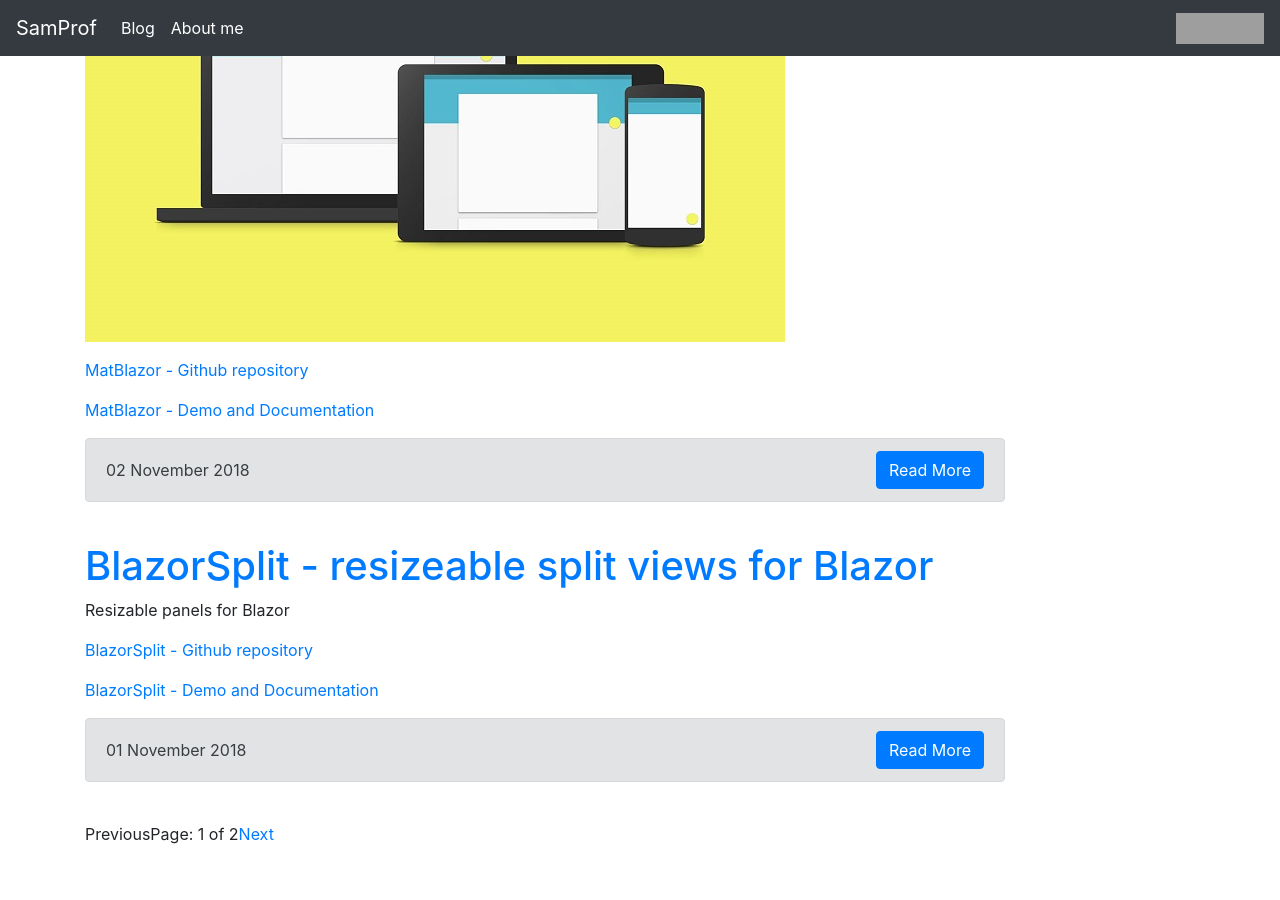
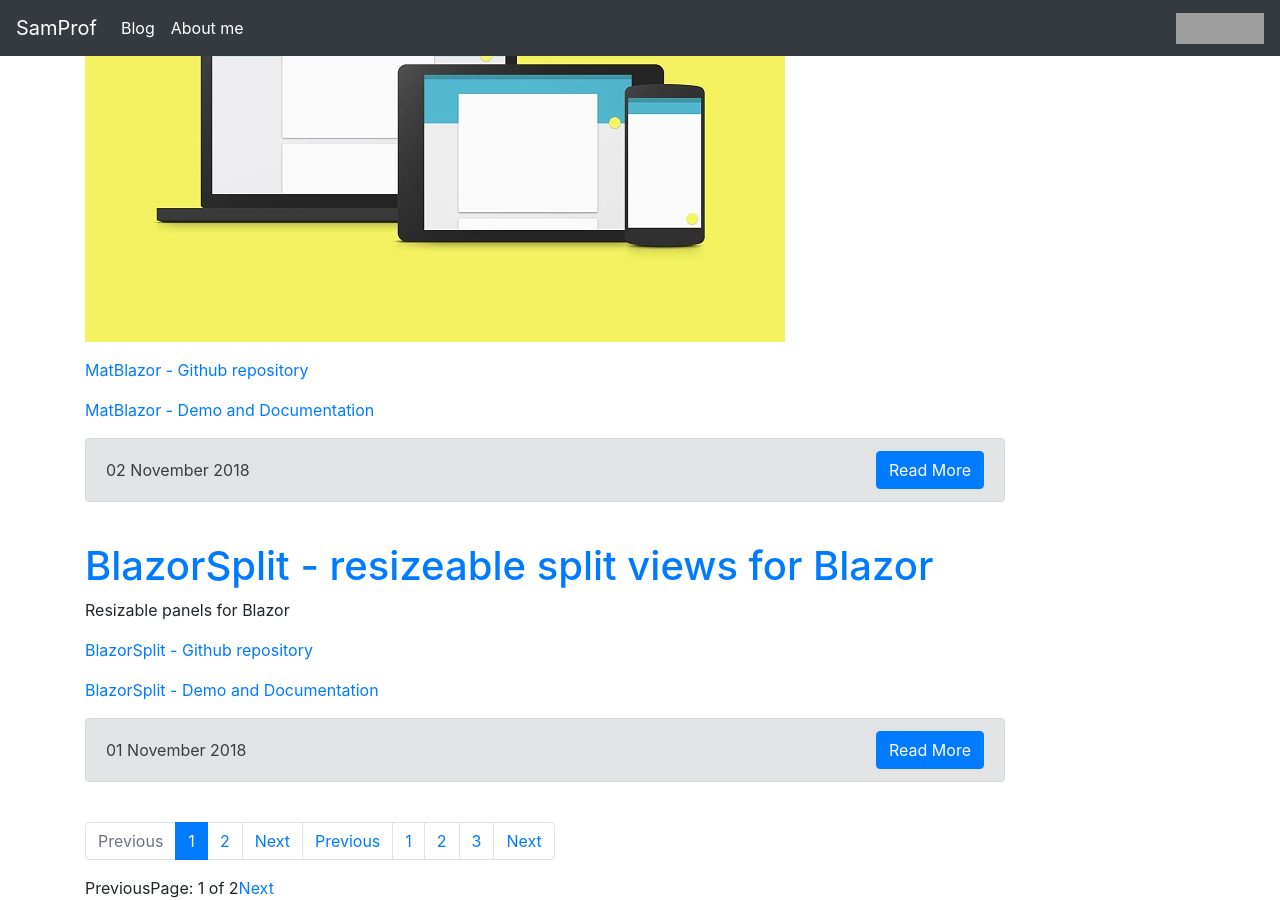
Before and after one commit to SamProf/www.samprof.com, a Jekyll site: the page built from index.html, in a window 1280 px wide and 900 px high, scrolled down 2828 px. Built offline with Jekyll 4.4.1, drawn with Linux system fonts in a browser that asks for light colours; the list of posts is cut into pages by our own code; before the commit the page ends 3674 px from its top, so only the background shows below that; grey boxes are pictures that could not be loaded.

```diff
--- a/index.html
+++ b/index.html
@@ -27,6 +27,51 @@
 
 {% endfor %}
 
+
+<nav aria-label="Page navigation example">
+    <ul class="pagination">
+
+
+        {% if paginator.previous_page %}
+        <li class="page-item"><a class="page-link" href="{{ paginator.previous_page_path }}">Previous</a></li>
+        {% else %}
+        <li class="page-item disabled">
+            <a class="page-link" href="#" tabindex="-1" aria-disabled="true">Previous</a>
+        </li>
+        {% endif %}
+
+
+        {% for page in (1..paginator.total_pages) %}
+        {% if page == paginator.page %}
+        <li class="page-item active"><a class="page-link"
+                                        href="{{ site.paginate_path | relative_url | replace: ':num', page }}">{{ page
+            }}</a></li>
+        {% else %}
+        <a href="{{ paginator.previous_page_path | relative_url }}">
+            <li class="page-item"><a class="page-link"
+                                     href="{{ site.paginate_path | relative_url | replace: ':num', page }}">{{ page
+                }}</a></li>
+        </a>
+        {% endif %}
+        {% endfor %}
+
+
+        {% if paginator.next_page %}
+        <li class="page-item"><a class="page-link" href="{{ paginator.next_page_path }}">Next</a></li>
+        {% else %}
+        <li class="page-item disabled">
+            <a class="page-link" href="#" tabindex="-1" aria-disabled="true">Next</a>
+        </li>
+        {% endif %}
+
+
+        <li class="page-item"><a class="page-link" href="#">Previous</a></li>
+        <li class="page-item"><a class="page-link" href="#">1</a></li>
+        <li class="page-item"><a class="page-link" href="#">2</a></li>
+        <li class="page-item"><a class="page-link" href="#">3</a></li>
+        <li class="page-item"><a class="page-link" href="#">Next</a></li>
+    </ul>
+</nav>
 
 
 <!-- Pagination links -->
```
